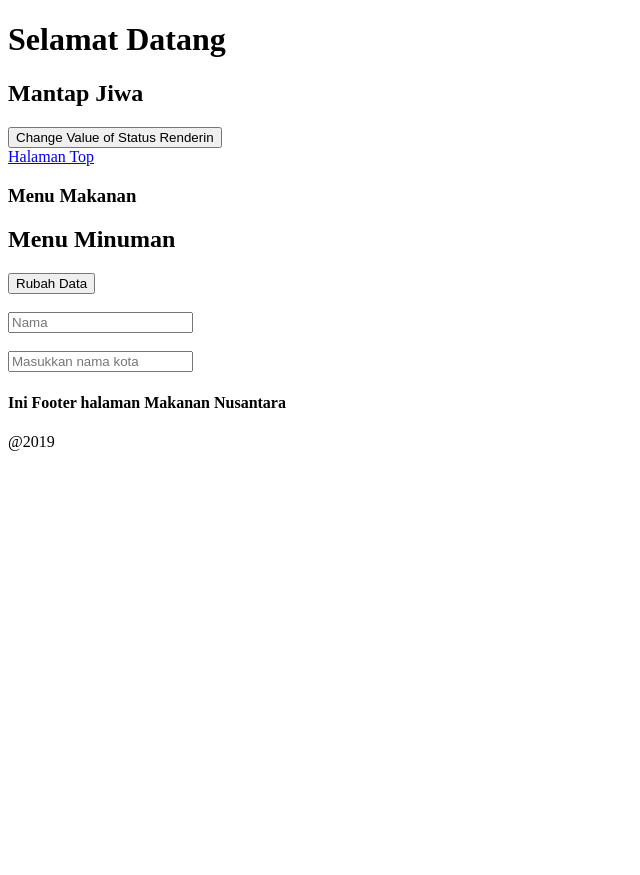
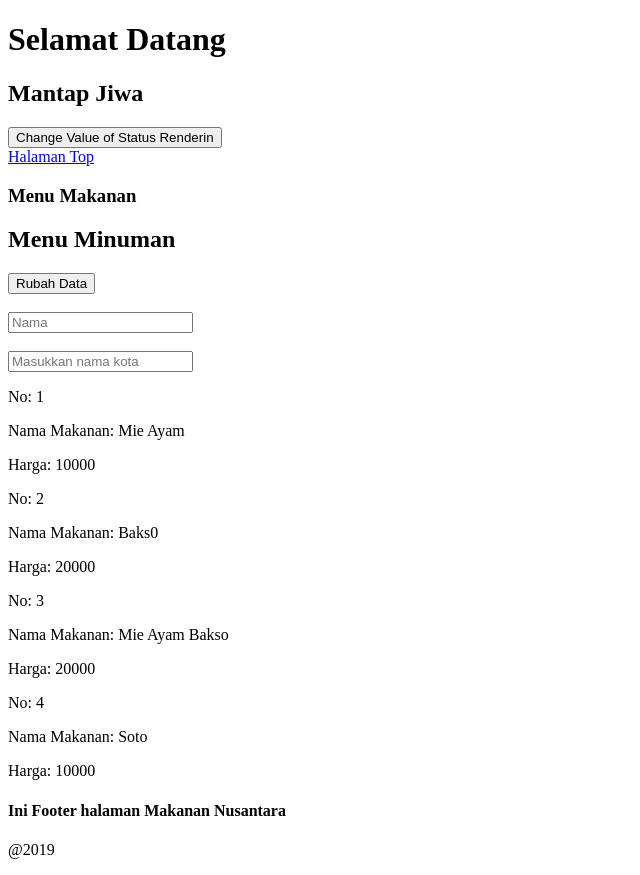
Before and after one commit to srickopp/learn-react, a React (Create React App) app: page / in a window 1280 px wide. Shown: the whole page, without its empty margins (0-640 px from the left). Before the commit the page ends 800 px from the top, so only its background shows below. Built offline with nearby package versions, Linux system fonts and the light colour scheme.

Commit message:
List and Keys from State

```diff
--- a/src/components/Main.js
+++ b/src/components/Main.js
@@ -8,6 +8,24 @@ class Main extends Component{
             title2: "Menu Minuman",
             inputValue: "",
             inputKota:'',
+            MenuMakanan: [
+                {
+                    nama: "Mie Ayam",
+                    harga: 10000
+                },
+                {
+                    nama: "Baks0",
+                    harga: 20000
+                },
+                {
+                    nama: "Mie Ayam Bakso",
+                    harga: 20000
+                },
+                {
+                    nama: "Soto",
+                    harga: 10000
+                },
+            ]
         }
 
         this.rubahData = this.rubahData.bind(this);
@@ -55,6 +73,15 @@ class Main extends Component{
                     onChange={(e)=>this.handleChange("inputKota",e)}
                     placeholder="Masukkan nama kota"
                 />
+                {this.state.MenuMakanan.map((value, index) => {
+                    return(
+                        <div key={index} >
+                            <p>No: {index + 1}</p>
+                            <p>Nama Makanan: {value.nama}</p>
+                            <p>Harga: {value.harga}</p>
+                        </div>
+                    )
+                })}
             </div>
         )
     }
```
